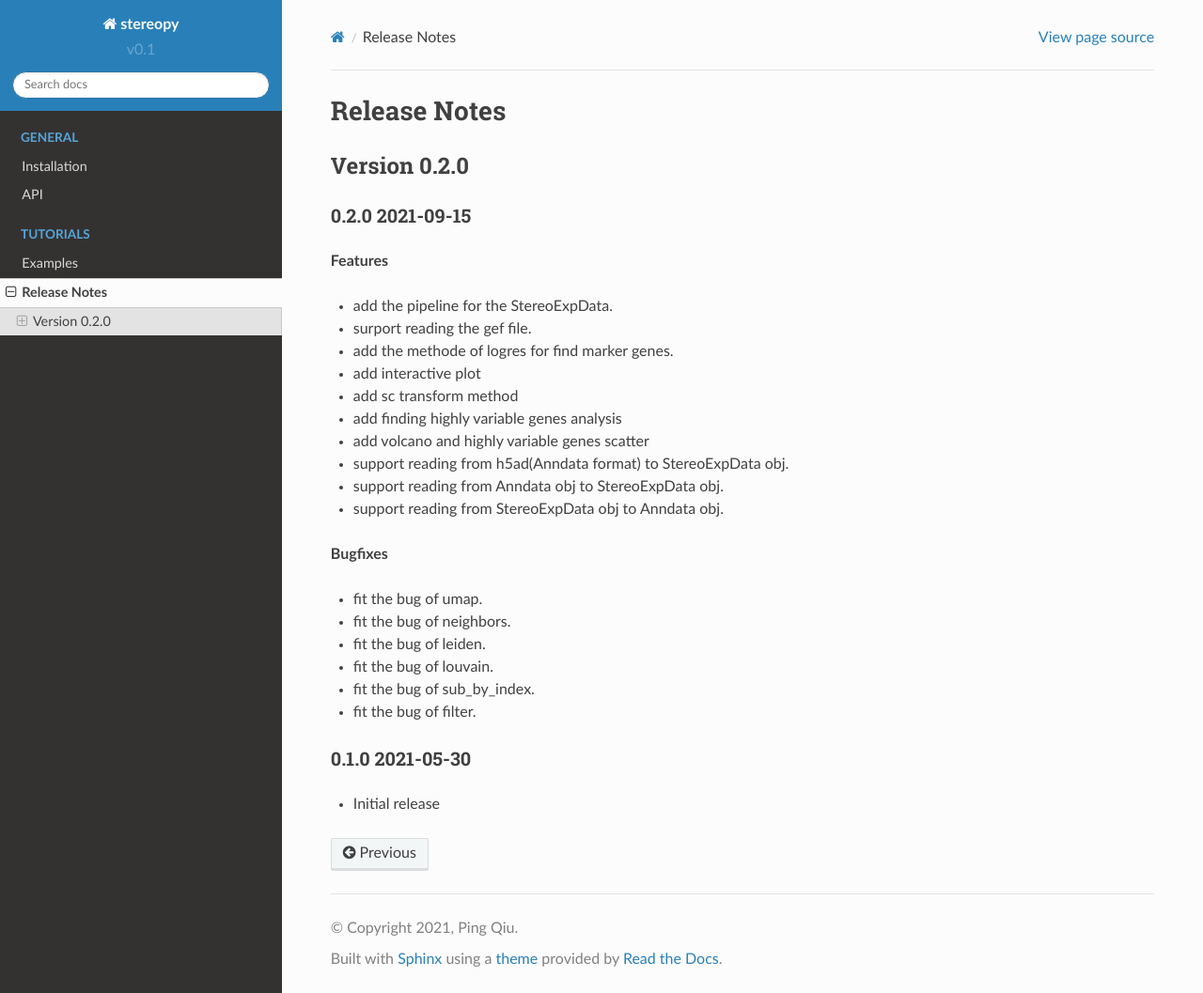
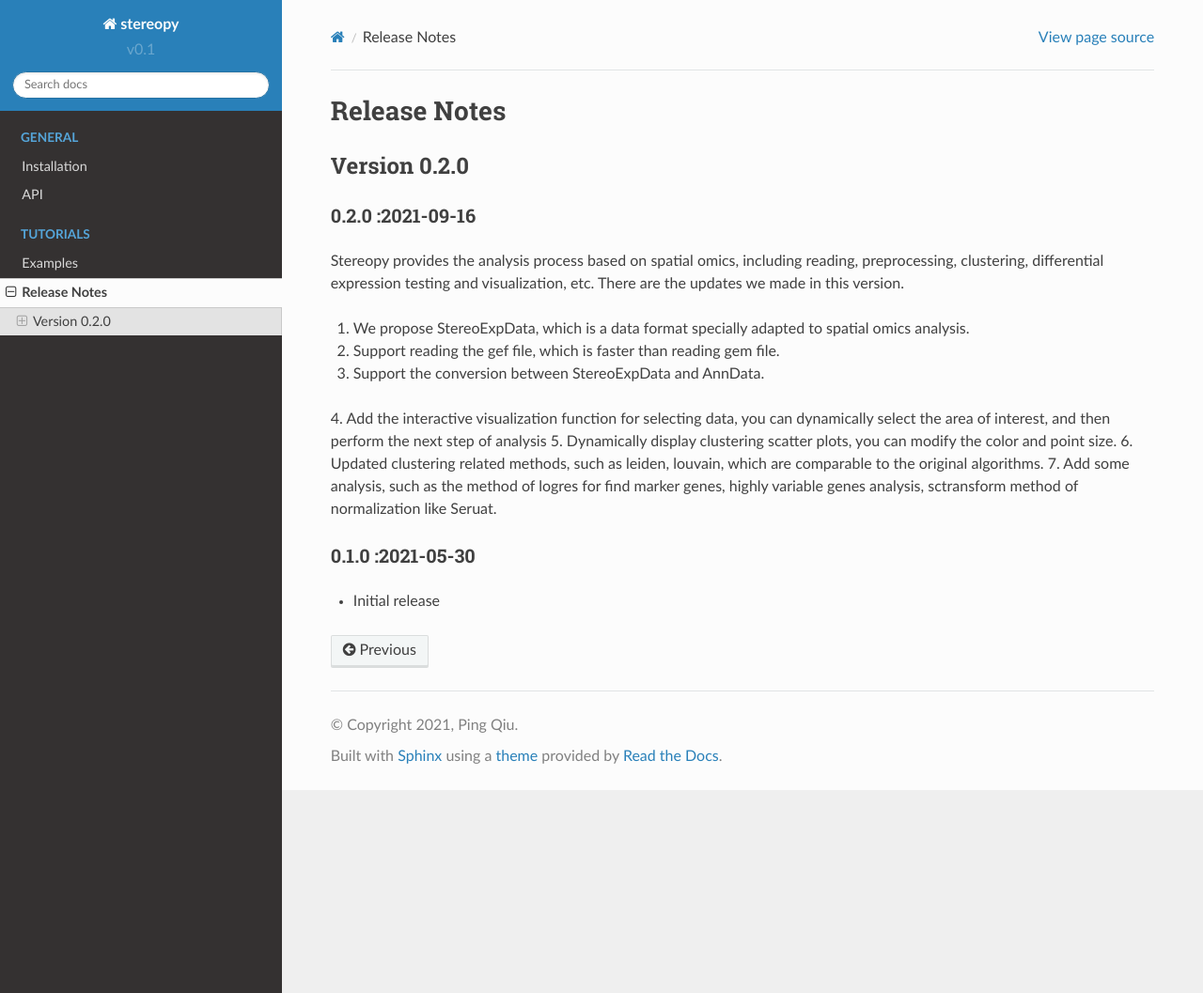
Before and after one commit to STOmics/Stereopy, a Sphinx documentation site: the page built from docs/source/release_note.rst, in a window 1280 px wide and 1057 px high. Shown: the whole window at 94% size. Built offline with Sphinx 7.4.7 and the Read the Docs theme 2.0.0, drawn with Linux system fonts in a browser that asks for light colours; pages that are not in the unit, such as notebooks, are missing from menus.

Commit message:
update the realse info。

```diff
--- a/docs/source/release_note.rst
+++ b/docs/source/release_note.rst
@@ -5,30 +5,22 @@ Release Notes
 
 Version 0.2.0
 -----------
-0.2.0 :small:`2021-09-15`
+0.2.0 :2021-09-16
 ~~~~~~~~~~~~~~~~~~~~~~~~~
 
-**Features**
+Stereopy provides the analysis process based on spatial omics, including reading, preprocessing, clustering,
+differential expression testing and visualization, etc. There are the updates we made in this version.
 
-- add the pipeline for the StereoExpData.
-- surport reading the gef file.
-- add the methode of logres for find marker genes.
-- add interactive plot
-- add sc transform method
-- add finding highly variable genes analysis
-- add volcano and highly variable genes scatter
-- support reading from h5ad(Anndata format) to StereoExpData obj.
-- support reading from Anndata obj to StereoExpData obj.
-- support reading from StereoExpData obj to Anndata obj.
+1. We propose StereoExpData, which is  a data format specially adapted to spatial omics analysis.
+2. Support reading the gef file, which is faster than reading gem file.
+3. Support the conversion between StereoExpData and AnnData.
+4. Add the interactive visualization function for selecting data, you can dynamically select the area of interest,
+and then perform the next step of analysis
+5. Dynamically display clustering scatter plots, you can modify the color and point size.
+6. Updated clustering related methods, such as leiden, louvain, which are comparable to the original algorithms.
+7. Add some analysis, such as the method of logres for find marker genes, highly variable genes analysis, sctransform method of normalization like Seruat.
 
-**Bugfixes**
 
-- fit the bug of umap.
-- fit the bug of neighbors.
-- fit the bug of leiden.
-- fit the bug of louvain.
-- fit the bug of sub_by_index.
-- fit the bug of filter.
-0.1.0 :small:`2021-05-30`
+0.1.0 :2021-05-30
 ~~~~~~~~~~~~~~~~~~~~~~~~~
 - Initial release
```
